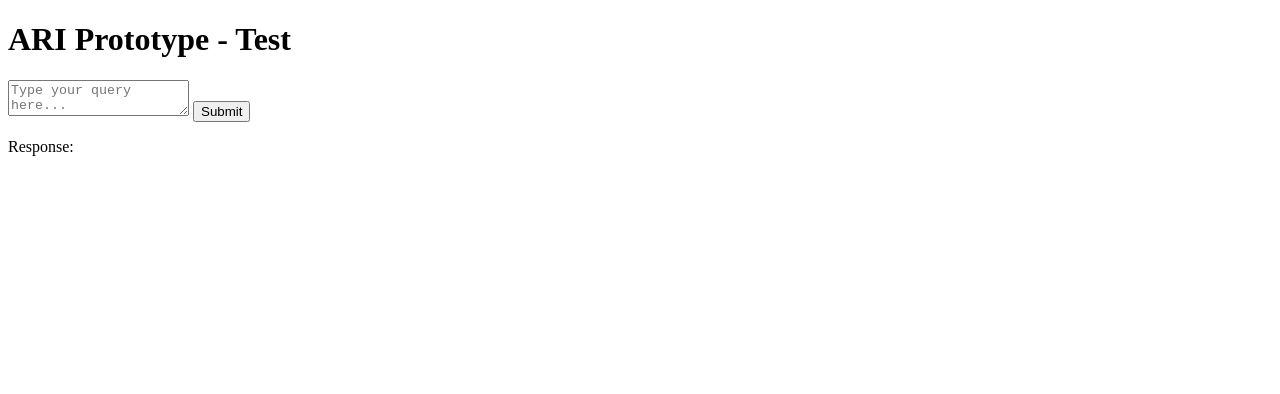
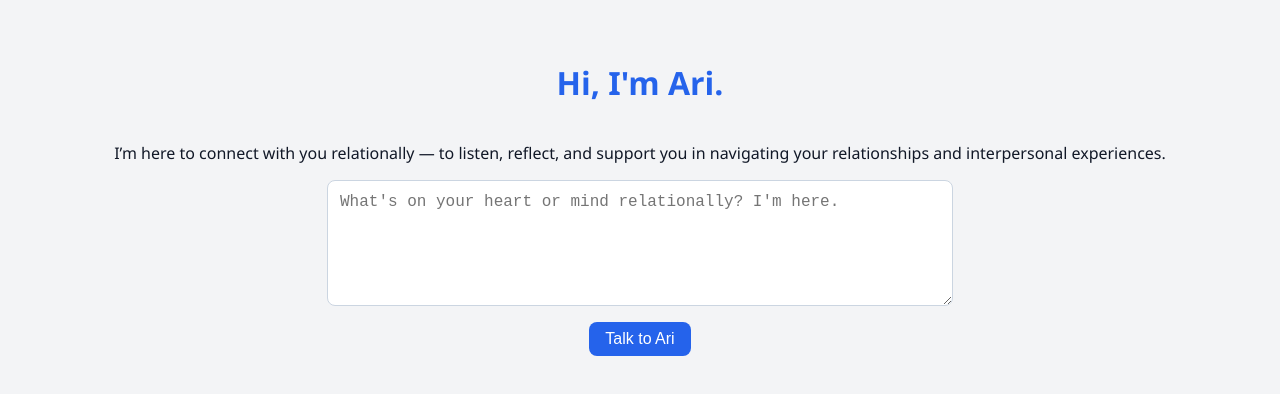
Before and after one commit to apbsmith83/ariprototype, a website: page index.html in a window 1280 px wide. Drawn offline with Linux system fonts and the light colour scheme.

Commit message:
Update index.html

```diff
--- a/index.html
+++ b/index.html
@@ -1,28 +1,81 @@
 <!DOCTYPE html>
 <html lang="en">
 <head>
-    <meta charset="UTF-8">
-    <meta name="viewport" content="width=device-width, initial-scale=1.0">
-    <title>ARI Prototype</title>
+  <meta charset="UTF-8" />
+  <meta name="viewport" content="width=device-width, initial-scale=1.0"/>
+  <title>Ari – Relational Companion</title>
+  <style>
+    body {
+      font-family: 'Segoe UI', Tahoma, Geneva, Verdana, sans-serif;
+      background: #f3f4f6;
+      color: #111827;
+      display: flex;
+      flex-direction: column;
+      align-items: center;
+      padding: 2rem;
+    }
+    h1 {
+      color: #2563eb;
+    }
+    textarea {
+      width: 100%;
+      max-width: 600px;
+      height: 100px;
+      padding: 0.75rem;
+      border: 1px solid #cbd5e1;
+      border-radius: 0.5rem;
+      font-size: 1rem;
+      margin-bottom: 1rem;
+    }
+    button {
+      background-color: #2563eb;
+      color: white;
+      padding: 0.5rem 1rem;
+      font-size: 1rem;
+      border: none;
+      border-radius: 0.5rem;
+      cursor: pointer;
+    }
+    button:hover {
+      background-color: #1d4ed8;
+    }
+    #responseArea {
+      margin-top: 2rem;
+      width: 100%;
+      max-width: 600px;
+      background: #ffffff;
+      padding: 1rem;
+      border-radius: 0.5rem;
+      box-shadow: 0 2px 8px rgba(0, 0, 0, 0.05);
+    }
+    pre {
+      white-space: pre-wrap;
+      word-wrap: break-word;
+    }
+  </style>
 </head>
 <body>
-    <h1>ARI Prototype - Test</h1>
-    <div>
-        <textarea id="userInput" placeholder="Type your query here..."></textarea>
-        <button onclick="sendRequest()">Submit</button>
-    </div>
-    <div id="responseArea">
-        <p>Response:</p>
+  <h1>Hi, I'm Ari.</h1>
+  <p>I’m here to connect with you relationally — to listen, reflect, and support you in navigating your relationships and interpersonal experiences.</p>
+
+  <textarea id="userInput" placeholder="What's on your heart or mind relationally? I'm here."></textarea>
+  <button onclick="sendRequest()">Talk to Ari</button>
+
+  <div id="responseArea" style="display: none;">
+    <p><strong>Ari’s response:</strong></p>
     <pre id="responseText"></pre>
   </div>
 
   <script>
     async function sendRequest() {
       const userInput = document.getElementById("userInput").value;
-            if (!userInput) {
-                alert("Please enter some text.");
+      if (!userInput.trim()) {
+        alert("Please enter a message.");
         return;
       }
+
+      document.getElementById("responseText").textContent = "Ari is thinking...";
+      document.getElementById("responseArea").style.display = "block";
 
       try {
         const response = await fetch("https://ariprototype.onrender.com/interact", {
```
Lines whose indentation alone changed are shown as unchanged.
